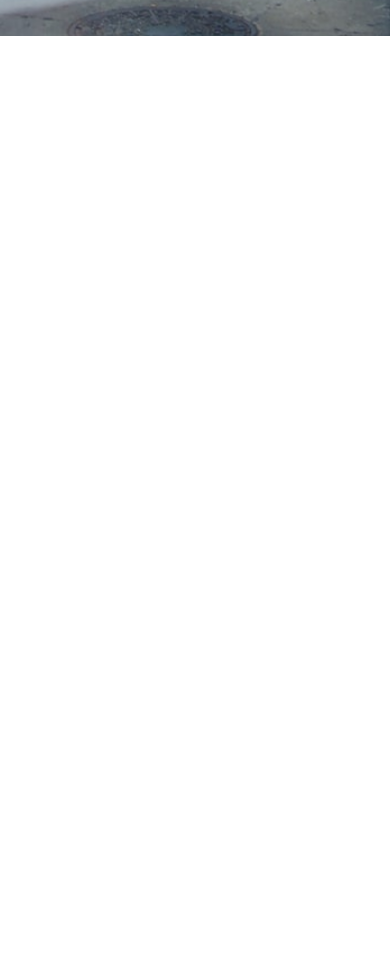
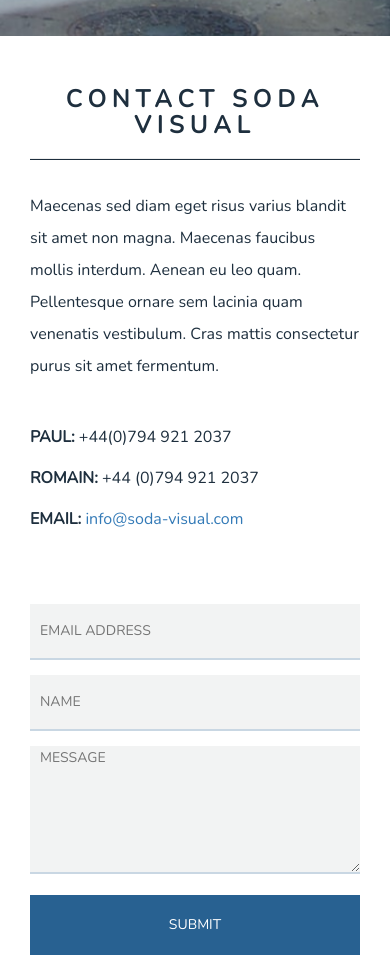
Before and after one commit to martin91s/SodaVisualTask, a plain HTML site: page index.html in a window 390 px wide. Shown: the part 1871-2826 px from the top of the page. Before the commit the page ends 1907 px from the top, so only its background shows below. Drawn offline with nearby package versions, Linux system fonts and the light colour scheme.

Commit message:
contact section

```diff
--- a/index.html
+++ b/index.html
@@ -103,10 +103,30 @@
 		</div><!--end of clients-->
 
 
+		<div class="contact">
+			<div class="container">
+				<div class="contact-left col-xs-12 col-md-7">
+					<h2>Contact soda visual</h2>
+					<hr>
+					<p>Maecenas sed diam eget risus varius blandit sit amet non magna. Maecenas faucibus mollis interdum. Aenean eu leo quam. Pellentesque ornare sem lacinia quam venenatis vestibulum. Cras mattis consectetur purus sit amet fermentum.</p>
+					<ul>
+						<li><strong>PAUL:</strong> +44(0)794 921 2037</li>
+						<li><strong>ROMAIN:</strong> +44 (0)794 921 2037</li>
+						<li>
+							<strong>EMAIL:</strong> <a href="mailto:info@soda-visual.com" title="info@soda-visual.com">info@soda-visual.com</a>
+						</li>
+					</ul>
+				</div>
+				<div class="contact-form col-xs-12 col-md-4 col-md-push-1">
+					<form action="form.html" method="GET">
+						<input class="email" placeholder="EMAIL ADDRESS" type="text"> <input class="name" placeholder="NAME" type="text">
+						<textarea class="message" placeholder="MESSAGE"></textarea> <input class="submit" type="submit">
+					</form>
+				</div>
+			</div>
+		</div>
 
-
-
-	</section><!--end of main-->
+</section><!--end of main-->
 
 </body>
 
--- a/style.css
+++ b/style.css
@@ -84,6 +84,7 @@ body {
 	margin-bottom: 45px;
 	font-weight: lighter;
 }
+
 /*client*/
 .client-background {
 	background-image: url(images/clients_bg.jpg);
@@ -130,6 +131,84 @@ body {
 	background-color: #e5181d;
 }
 /*end of client*/
+
+.contact-left {
+	padding-left: 0;
+}
+.contact hr {
+	background-color: #1e2f3e;
+	height: 1px;
+	margin-bottom: 50px;
+	margin-left: 0;
+}
+.contact h2 {
+	font-size: 39px;
+	text-transform: uppercase;
+	font-weight: bold;
+	letter-spacing: 6px;
+	margin-top: 94px;
+}
+.contact p {
+	font-size: 20px;
+	margin-bottom: 44px;
+	line-height: 32px;
+}
+.contact ul {
+	list-style-type: none;
+	padding: 0;
+}
+.contact ul li {
+	margin-bottom: 18px;
+	font-size: 18px;
+}
+.contact-form {
+	margin-top: 115px;
+	padding-right: 0;
+}
+.email, .name {
+	width: 100%;
+	padding: 17px 0;
+	background-color: #f2f3f3;
+	border: none;
+	border-bottom: 2px solid #c9d7e3;
+	padding-left: 10px;
+}
+.email {
+	margin-bottom: 15px;
+	padding-left: 10px;
+}
+.message {
+	height: 128px;
+	width: 100%;
+	background-color: #f2f3f3;
+	border: none;
+	border-bottom: 2px solid #c9d7e3;
+	margin-top: 15px;
+	padding-left: 10px;
+}
+.submit {
+	background-color: #286191;
+	width: 100%;
+	margin-top: 15px;
+	color: #fff;
+	text-transform: uppercase;
+	border: none;
+	padding: 20px 0;
+}
+
+/*===TABLETS==*/
+
+@media only screen and (max-width: 992px) {
+	.contact h2 {
+		margin-top: 55px;
+	}
+	.contact-left {
+		padding-left: 15px !important;
+	}
+	.contact-form {
+		margin-top: 55px;
+	}
+}
 
 /*==MOBILES==*/
 
@@ -190,6 +269,28 @@ body {
 	.inner {
 		margin-left: 15px;
 	}
+	.contact h2 {
+		font-size: 24px;
+		text-align: center;
+		margin-top: 50px;
+	}
+	.contact-left {
+		padding-left: 15px !important;
+	}
+	.contact hr {
+		margin-left: auto;
+		margin-bottom: 30px;
+	}
+	.contact p {
+		font-size: 16px !important;
+	}
+	.contact ul li {
+		font-size: 16px;
+	}
+	.contact-form {
+		margin-top: 55px;
+		padding-right: 15px;
+	}
 
 
 }
```
Also changed, not shown: 2 other files.
